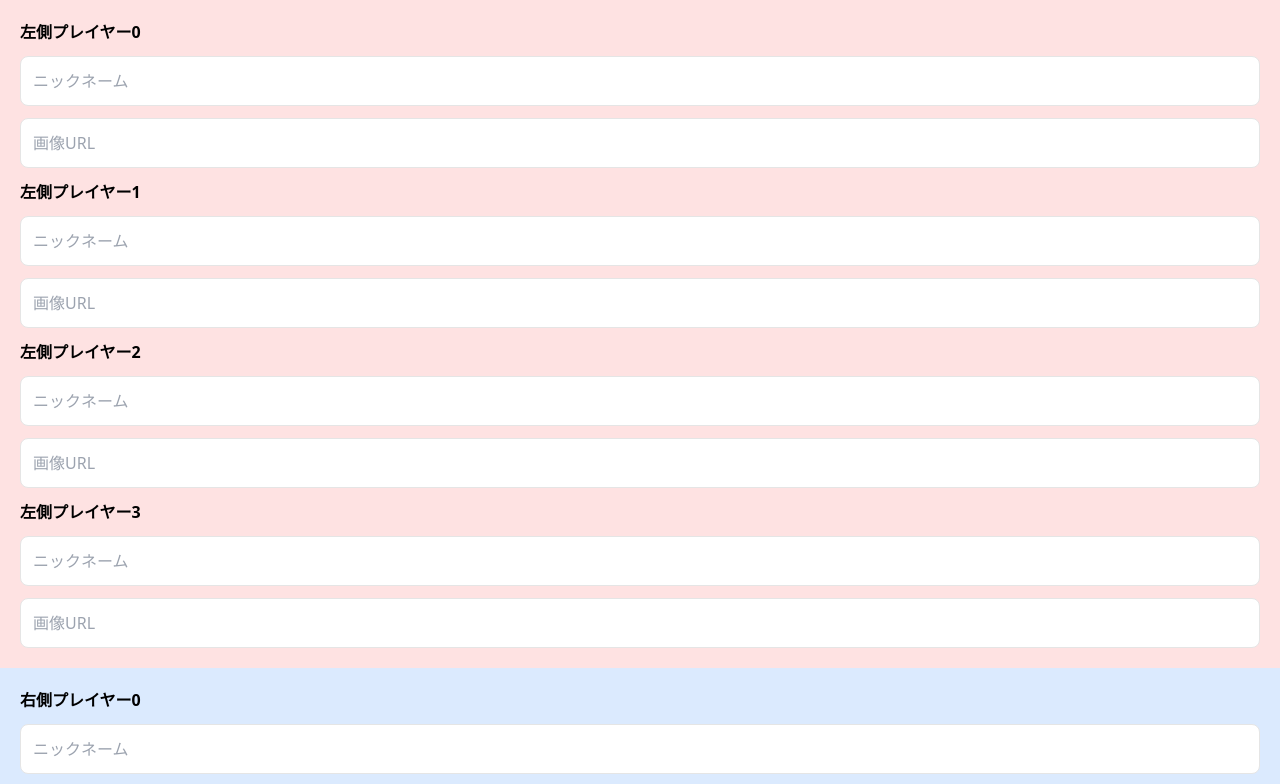
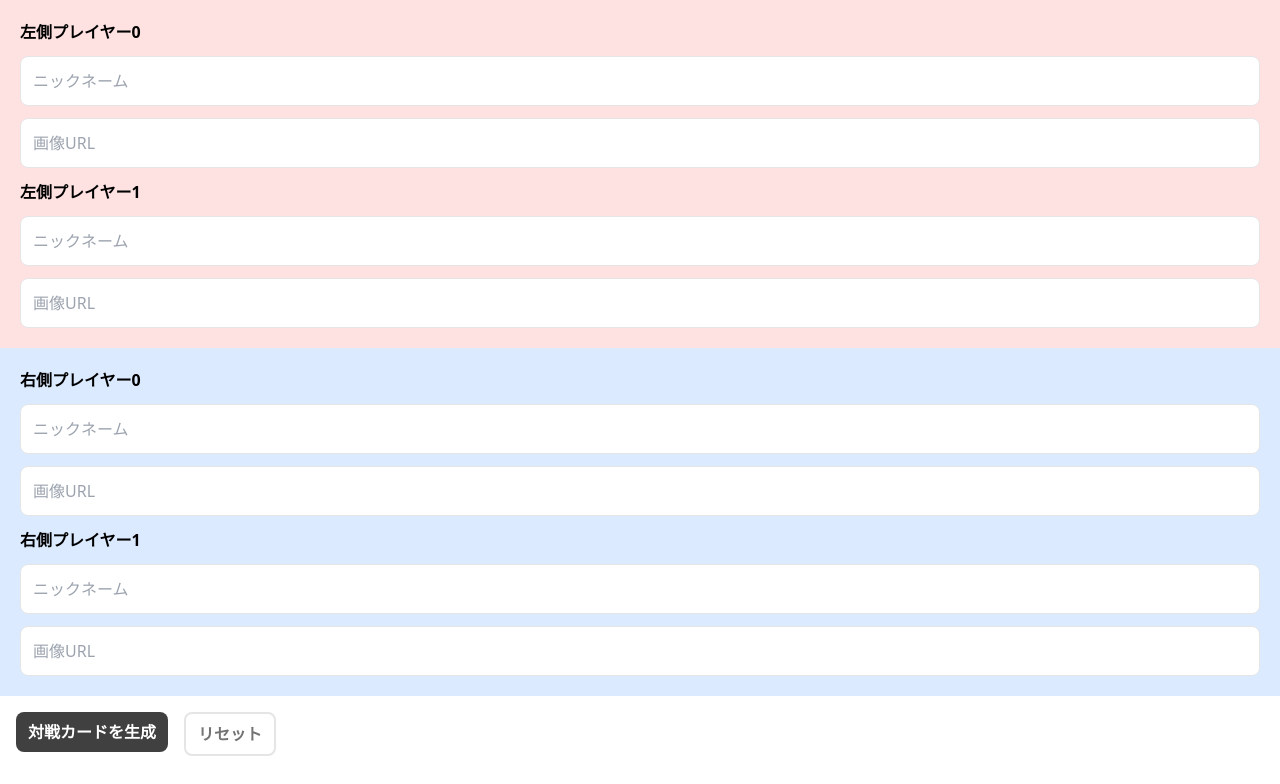
Before and after one commit to fizzkazz/e-sports-tools, a React (Vite) app in the folder card-generator/frontend/: page / in a window 1280 px wide. Shown: the top 784 px of the page. Built offline with nearby package versions, Linux system fonts and the light colour scheme.

Commit message:
modify: remove unnecessary codes

```diff
--- a/card-generator/frontend/src/Form.tsx
+++ b/card-generator/frontend/src/Form.tsx
@@ -46,8 +46,6 @@ const Form: FC = () => {
       <div className="p-5 bg-red-100 flex flex-col gap-3">
         <LeftInputMember index={0} register={register} errors={errors} />
         <LeftInputMember index={1} register={register} errors={errors} />
-        <LeftInputMember index={2} register={register} errors={errors} />
-        <LeftInputMember index={3} register={register} errors={errors} />
       </div>
       <div className="p-5 bg-blue-100 flex flex-col gap-3">
         <RightInputMember index={0} register={register} errors={errors} />
--- a/card-generator/frontend/src/MultipleCardView.tsx
+++ b/card-generator/frontend/src/MultipleCardView.tsx
@@ -17,9 +17,6 @@ const MultipleCardView: FC = () => {
 
   const leftMembers = extractMembers(leftParams);
   const rightMembers = extractMembers(rightParams);
-
-  const columns = Math.min(leftMembers.length, 4);
-  const rows = Math.ceil(leftMembers.length / columns);
 
   return (
     <>
```
